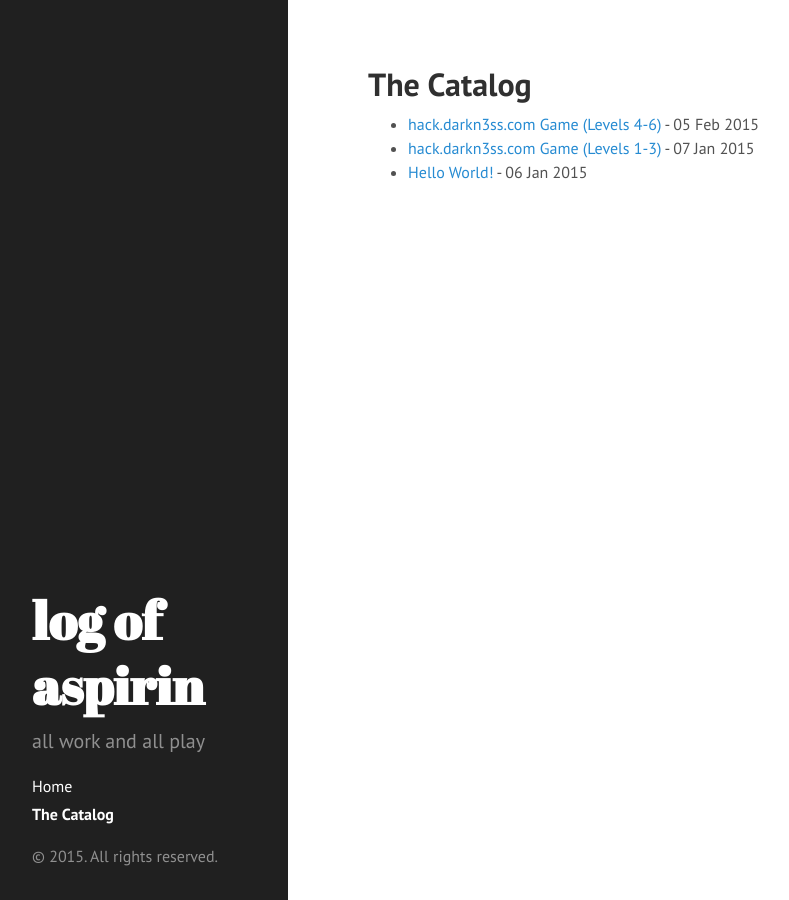
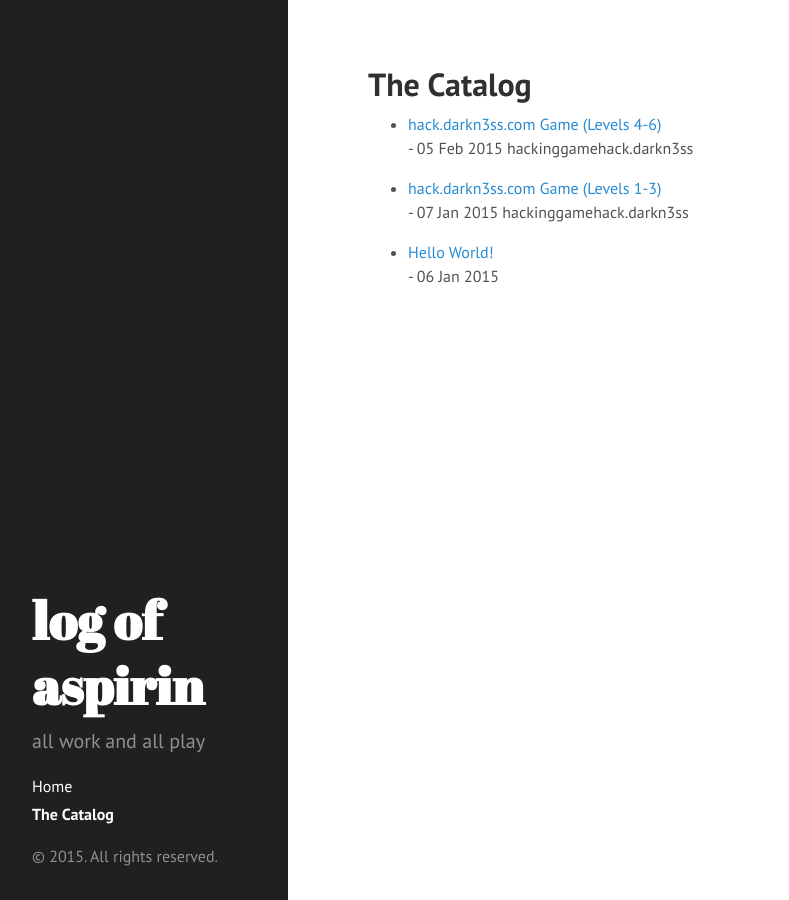
Before and after one commit to sethll/sethll.github.io, a Jekyll site: the page built from catalog/index.html, in a window 1280 px wide. Shown: the whole page, without its empty margins (0-789 px from the left). Built offline with Jekyll 4.4.1, drawn with Linux system fonts in a browser that asks for light colours; Markdown is read by kramdown in place of the engine named in the settings.

Commit message:
edits to catalog/index

```diff
--- a/catalog/index.html
+++ b/catalog/index.html
@@ -9,7 +9,9 @@ title: The Catalog
         <a href"{{ post.url }}">
                {{ post.title }}
         </a>
-        - {{ post.date | date_to_string }}
+        <p>
+        - {{ post.date | date_to_string }} {{ post.tags | array_to_string }}
+        </p>
     </li>
 {% endfor %}
 </ul>
```
